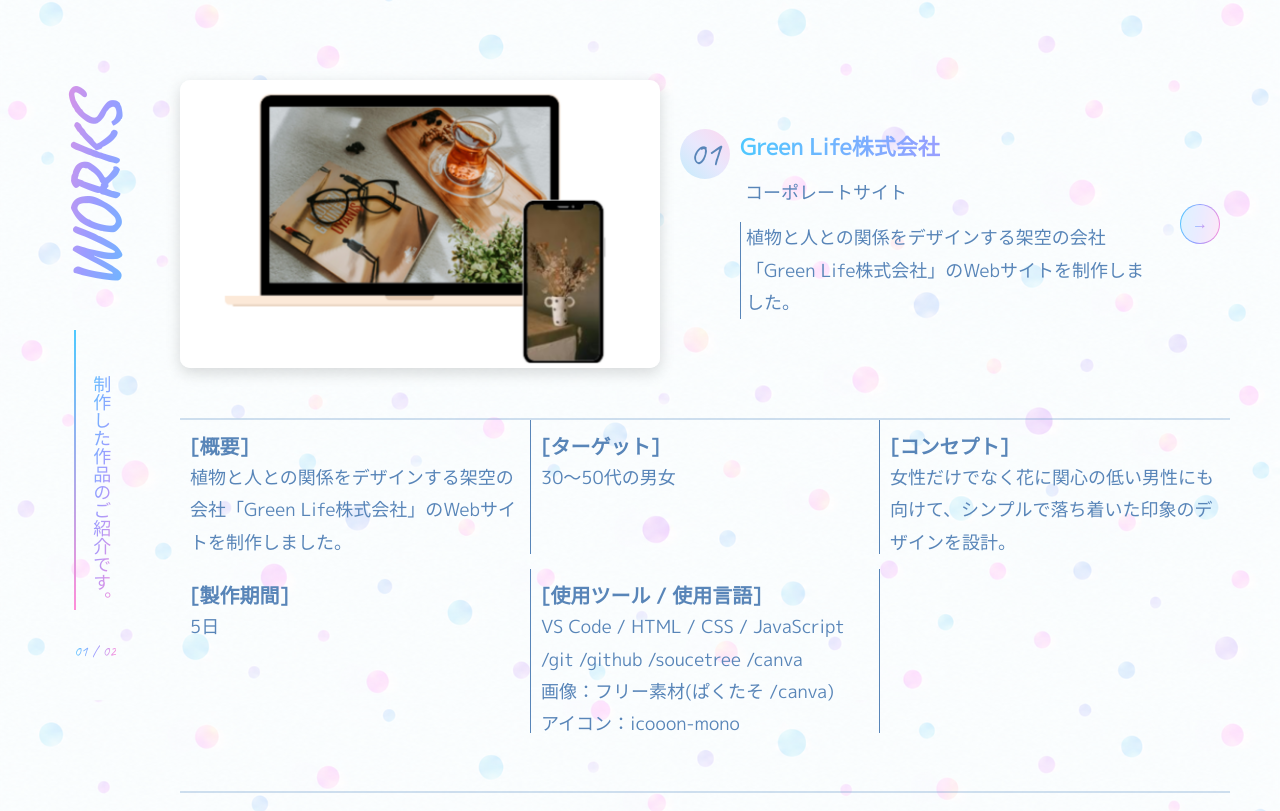
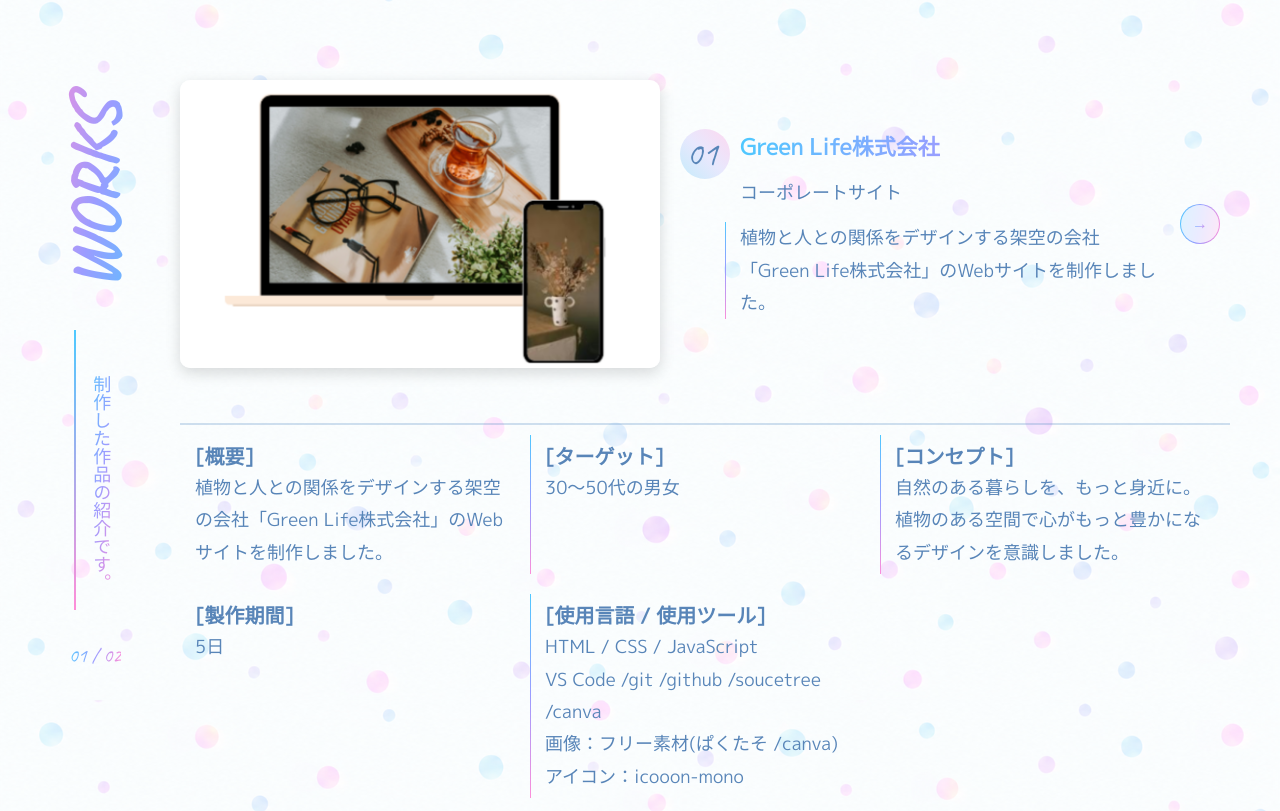
Before and after one commit to sabakan-miso/portfolio_iseki, a website built with Vite: page vite-project/index.html in a window 1280 px wide. Shown: the part 820-1631 px from the top of the page. Built offline with nearby package versions, Linux system fonts and the light colour scheme.

Commit message:
worksのpc版のデザインを修正　スマホ版とjsはまだ

```diff
--- a/vite-project/index.html
+++ b/vite-project/index.html
@@ -92,7 +92,6 @@
                 </ul>
             </div>
         </nav>
-
     </header>
 
     <!-- メイン -->
@@ -125,7 +124,7 @@
             <div class="works-side-text">
               <span></span>
               <p>
-                制作した作品のご紹介です。
+                制作した作品の紹介です。
               </p>
             </div>
 
@@ -169,7 +168,7 @@
                   </p>
                 </div>
 
-                <div class="detail-item line">
+                <div class="detail-item">
                   <h4>[ターゲット]</h4>
                   <p>
                     30〜50代の男女
@@ -179,7 +178,8 @@
                 <div class="detail-item">
                   <h4>[コンセプト]</h4>
                   <p>
-                    女性だけでなく花に関心の低い男性にも向けて、シンプルで落ち着いた印象のデザインを設計。
+                    自然のある暮らしを、もっと身近に。<br>
+                    植物のある空間で心がもっと豊かになるデザインを意識しました。
                   </p>
                 </div>
 
@@ -190,10 +190,11 @@
                   </p>
                 </div>
 
-                 <div class="detail-item line">
-                  <h4>[使用ツール / 使用言語]</h4>
+                 <div class="detail-item">
+                  <h4>[使用言語 / 使用ツール]</h4>
                   <p>
-                    VS Code / HTML / CSS / JavaScript /git /github /soucetree /canva<br>
+                    HTML / CSS / JavaScript<br>
+                    VS Code /git /github /soucetree /canva<br>
                     画像：フリー素材(ぱくたそ /canva)<br>
                     アイコン：icooon-mono
                   </p>
@@ -265,7 +266,7 @@
                   </p>
                 </div>
               </div>
-            </article>
+            </article><!--articleここまで-->
 
 
 
--- a/vite-project/src/css/style.css
+++ b/vite-project/src/css/style.css
@@ -159,7 +159,7 @@ main{
         gap: 0.5rem;
         margin-top: 3rem;
         font-family: "Caveat", cursive;
-        font-size: 1.5rem;
+        font-size: 2rem;
         background-image: var(--gradient);
         color: transparent;
         -webkit-background-clip: text;
@@ -178,7 +178,7 @@ main{
         gap: 2rem;
         align-items: center;
         margin-bottom: 4rem;
-        /* border-bottom: 2px solid rgba(100, 150, 200, 0.3); */
+
         .work-image{
             width: 100%;
         }
@@ -192,7 +192,7 @@ main{
         }
         .work-info{
             display: grid;
-            grid-template-columns: 50px 1fr;
+            grid-template-columns: 5rem 1fr;
             column-gap: 1rem;
             align-items: start;
             color: var(--color-accent);
@@ -206,6 +206,9 @@ main{
             border-radius: 50%;
             font-family: "Caveat", cursive;
             font-size: 3.5rem;
+            line-height: 1;
+            text-align: center;
+            padding-right: 0.6rem;/*----- fontの種類で真ん中に来ないので強制的に左寄せ -----*/
             background-image: var(--gradient-4);
             color: var(--color-accent);
         }
@@ -219,15 +222,23 @@ main{
         .work-info .work-category{
             grid-column: 2;
             margin: 0 0 1.5rem;
-            padding-left: 0.5rem;
         }
         .work-info .work-description{
             grid-column: 2;
             margin: 0;
-            padding-left: 0.5rem;
             line-height: 1.8;
-            border-left: 1px solid var(--color-accent);
+            position: relative;
         }
+        .work-info .work-description::before{
+            content: "";
+            position: absolute;
+            left: -1.5rem;
+            top: 0;
+            bottom: 0;
+            width: 1px;
+            background-image: var(--gradient);
+        }
+
         .work-link{
             position: relative;
             display: flex;
@@ -238,6 +249,15 @@ main{
             border-radius: 50%;
             font-size: 1.6rem;
             background-image: var(--gradient);
+            transition: transform 0.3s ease,
+                        box-shadow 0.3x ease;
+        }
+        .work-link:hover{
+            transform: scale(1.1);
+            box-shadow: 0 4px 10px rgba(100, 150, 200, 0.3);
+        }
+        .work-link:hover span{
+            transform: translateX(5px);
         }
         .work-link::before{
             content: "";
@@ -259,24 +279,32 @@ main{
         grid-column: 1/-1;/*----- Gridの最初から最後まで全部使う ------*/
         display: grid;
         grid-template-columns: repeat(3, 1fr);
-        margin-top: 3rem;
+        margin-top: 3.5rem;
         border-top: 2px solid rgba(100, 150, 200, 0.3);
         border-bottom: 2px solid rgba(100, 150, 200, 0.3);
         padding: 0 0 4rem;
         width: 100%;
     }
     .work-detail .detail-item{
-        padding: 1rem;
+        padding: 1.5rem;
+        position: relative;
 
         & p{
             margin: 0;
             line-height: 1.8;
         }
     }
-    .work-detail .detail-item.line{
-        border-right: 1px solid var(--color-accent);
-        border-left: 1px solid var(--color-accent);
-        height: 90%;
+    .work-detail .detail-item:nth-child(2)::before,
+    .work-detail .detail-item:nth-child(3)::before,
+    .work-detail .detail-item:nth-child(5)::before{
+        content: "";
+        position: absolute;
+        top: 1rem;
+        bottom: 1rem;
+        left: 0;
+        width: 1px;
+        background-image: var(--gradient);
+
     }
 
 }
```
